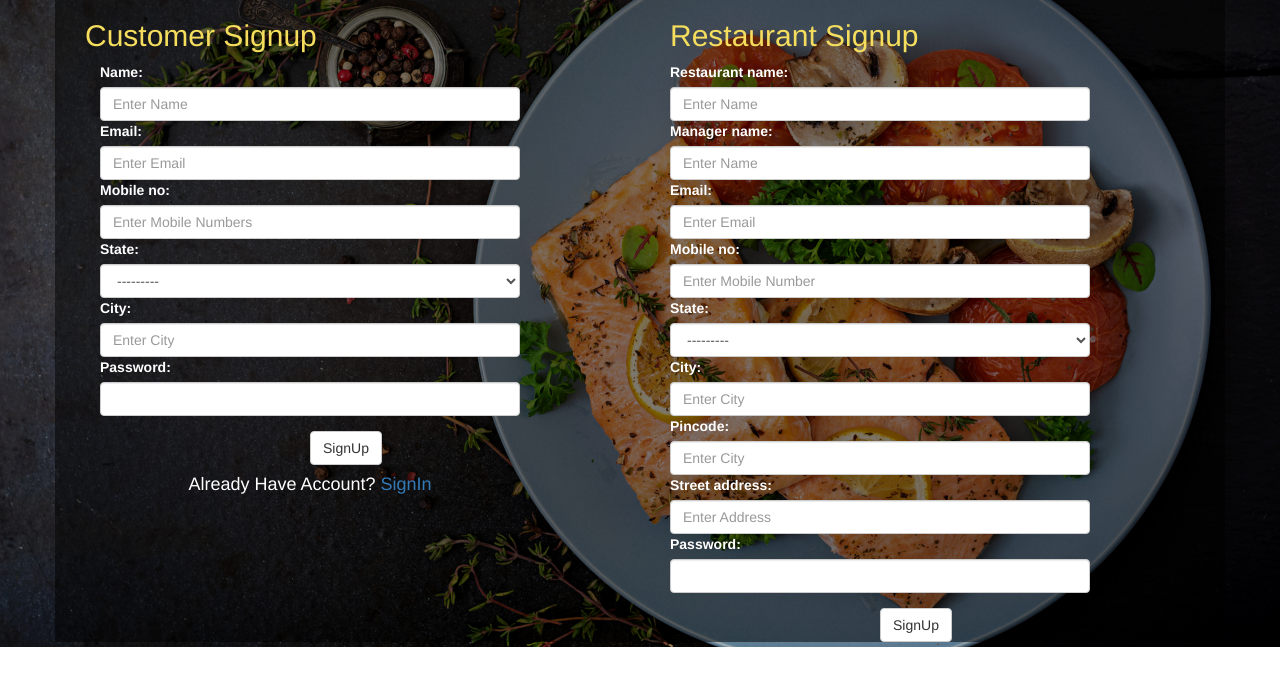
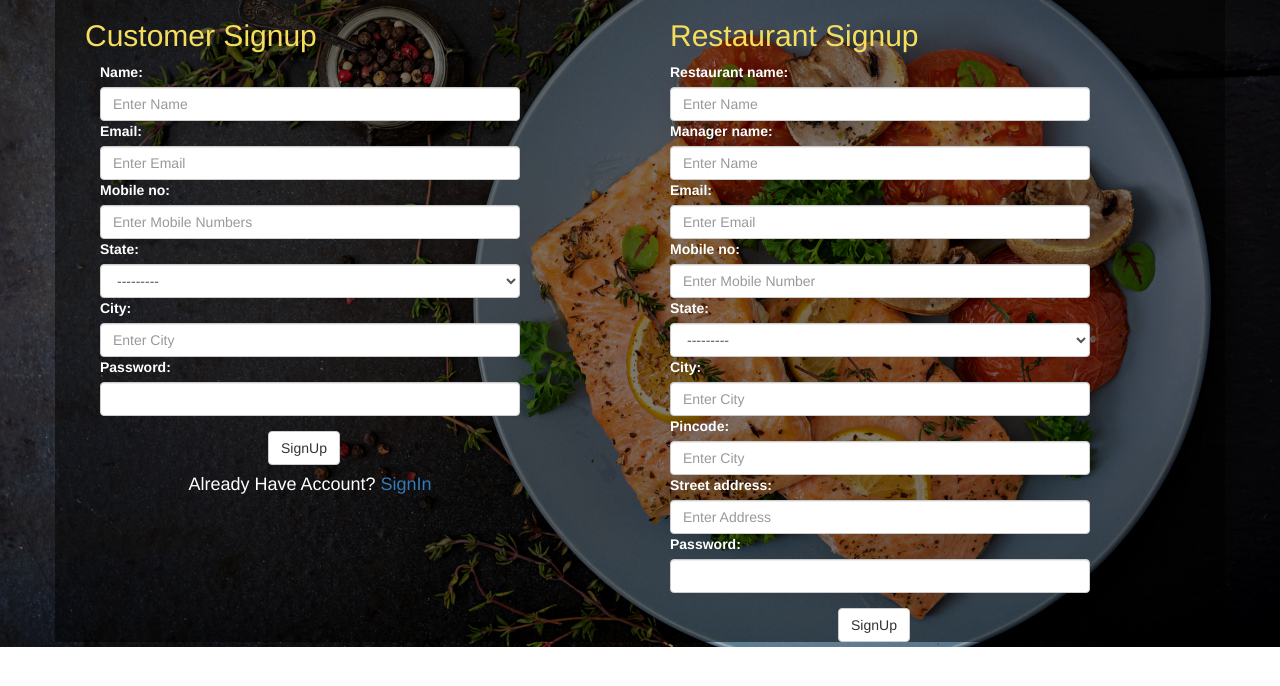
Before and after one commit to Satyamjay/foodOrderingWebsite, a Django app: page /app/ in a window 1280 px wide. Shown: the part 73-759 px from the top of the page. Run offline with Django 3.2, Linux system fonts and the light colour scheme; some libraries are stand-ins or nearby versions.

```diff
--- a/app/static/app/style.css
+++ b/app/static/app/style.css
@@ -13,5 +13,5 @@ body {
 }
 
 button {
-    margin-left: 50%;
+    margin-left: 40%;
 }
```
